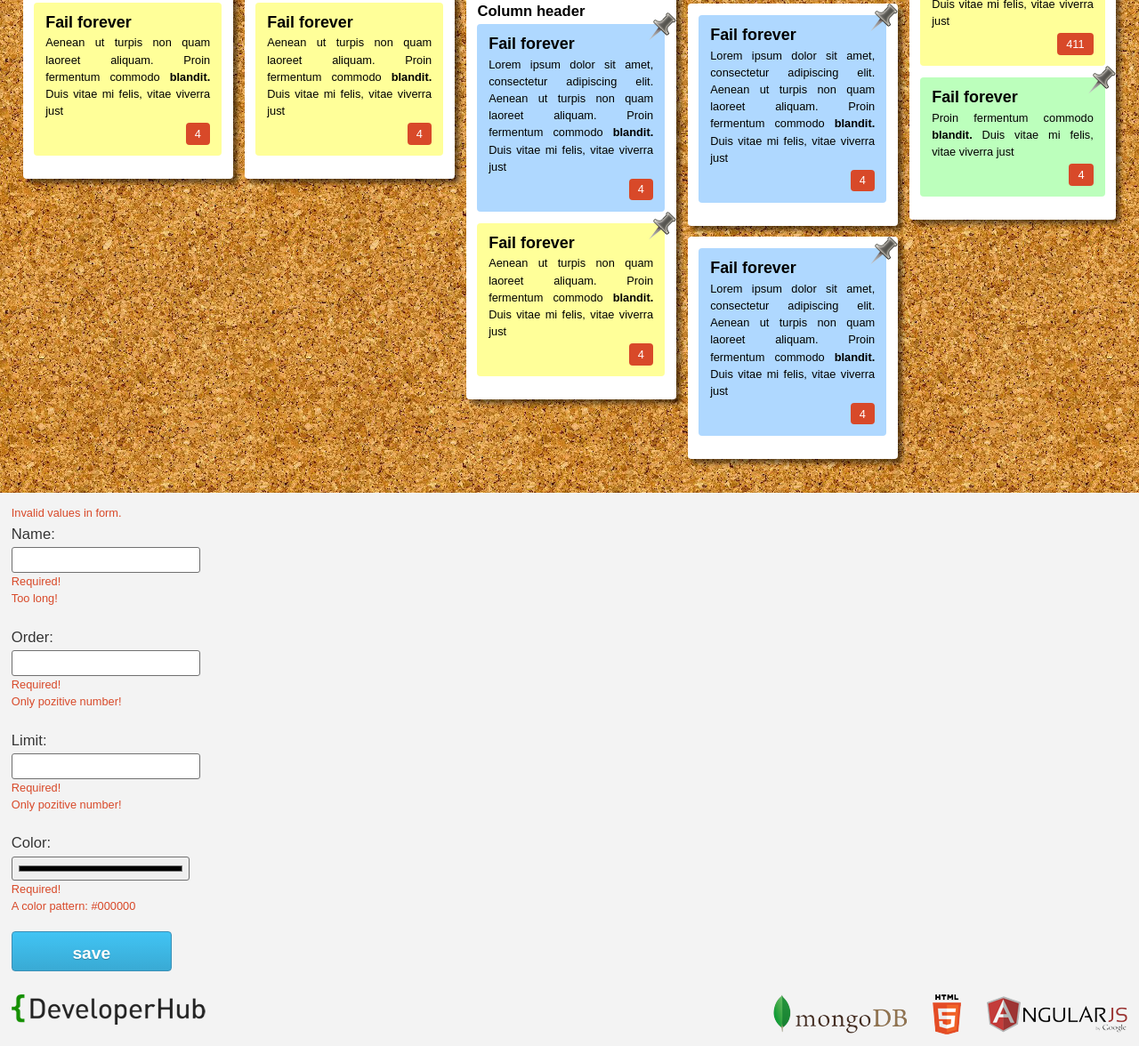
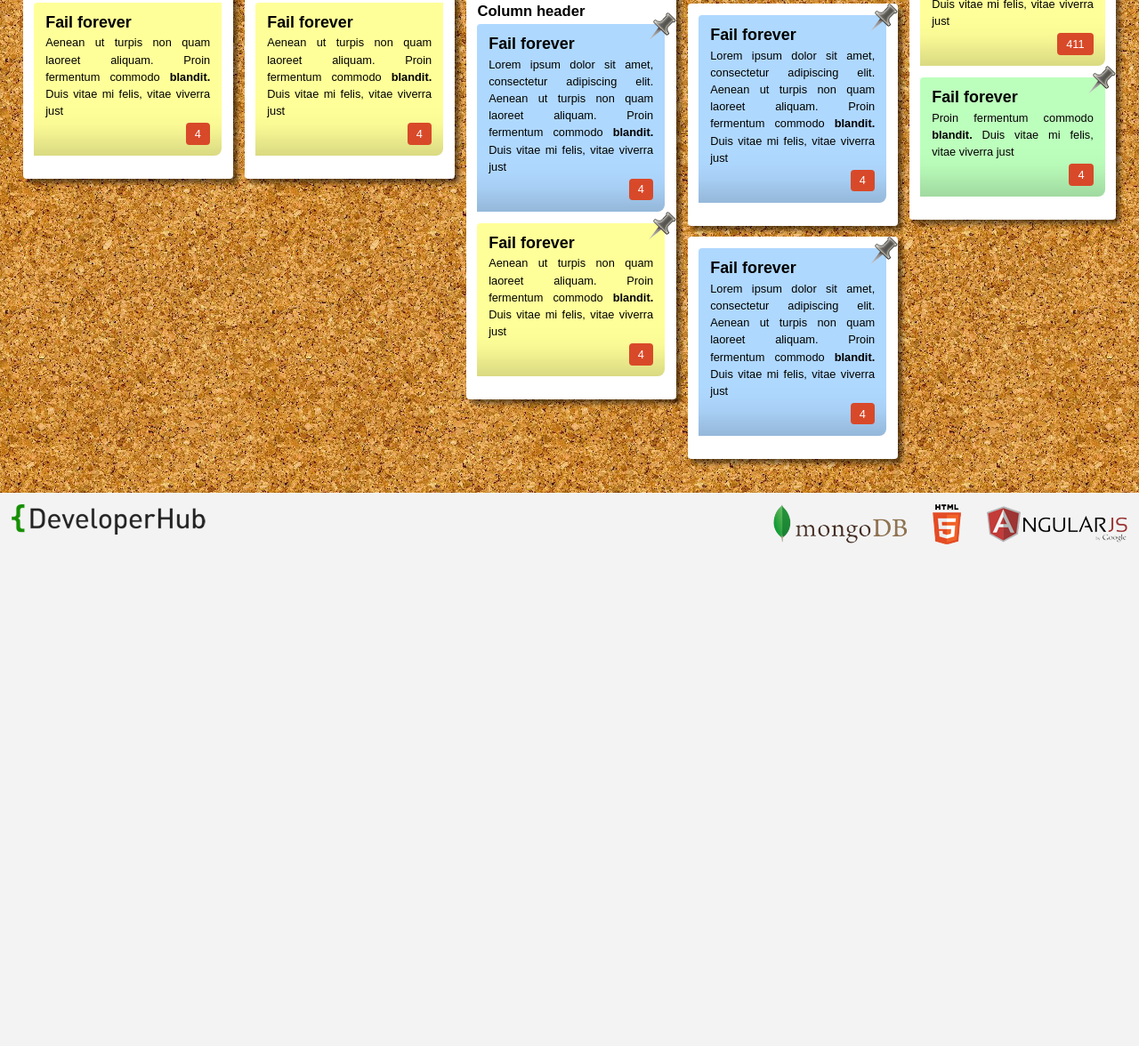
Before and after one commit to GIOEPrague/Kanban-Board, a plain HTML site: page app/index-martin.html in a window 1280 px wide. Shown: the part 406-1582 px from the top of the page at 89% size. After the commit the page ends 1031 px from the top, so only its background shows below. Drawn offline with Linux system fonts and the light colour scheme.

Commit message:
css forms, ticket gradients

```diff
--- a/app/css/screen.css
+++ b/app/css/screen.css
@@ -220,14 +220,17 @@ header nav a:hover {
 }
 .task {
 	background: #ffff99;
+	background-image: url('gra-b.png');
+	background-repeat: repeat-x;
+	background-position: bottom;
 	padding: 1em;
 	margin: 0 0 1em 0;
 	text-align: justify;
 	position: relative;
 
-	-webkit-border-radius: 4px;
-	-moz-border-radius: 4px;
-	border-radius: 4px;
+	-webkit-border-radius: 4px 0 8px 0;
+	-moz-border-radius: 4px 0 8px 0;
+	border-radius: 4px 0 8px 0;
 }
 .task .icon {
 	background: url('pin.png') no-repeat;
@@ -270,10 +273,11 @@ a.coments:hover {
 }
 
 /* Colors */
-.c-red 		{background: #ffd1d0;}
-.c-blue 	{background: #afd8ff;}
-.c-yellow 	{background: #feffaf;}
-.c-green 	{background: #bcffbc;}
+.c-red 		{background-color: #ffd1d0;}
+.c-blue 	{background-color: #afd8ff;}
+.c-yellow 	{background-color: #feffaf;}
+.c-green 	{background-color: #bcffbc;}
+.c-white 	{background-color: #ffffff;}
 
 /* Layout */
 
--- a/app/index-martin.html
+++ b/app/index-martin.html
@@ -155,22 +155,9 @@
             </div>
         </div>
     </div>
-    <form name="columnForm">
-    <div class="error">Invalid values in form.</div>
-    <label>Name:</label> <input type="text" name="name" maxlength="20" required>
-    <span class="error">Required!</span>
-    <span class="error">Too long!</span><br>
-    <label>Order:</label> <input type="number" name="order" min="0" required>
-    <span class="error">Required!</span>
-    <span class="error">Only pozitive number!</span><br>
-    <label>Limit:</label> <input type="number" name="limit" min="0" required>
-    <span class="error">Required!</span>
-    <span class="error">Only pozitive number!</span><br>
-    <label>Color:</label> <input type="color" name="color" required>
-    <span class="error">Required!</span>
-    <span class="error" >A color pattern: #000000</span><br>
-    <input type="submit" value="save">
-    </form>
+
+    <div class="text"></div>
+
     <footer class="clearfix">
         <div id="copyright">
             <a href="#" title="#"><img src="css/developerhub.png" alt="developerhub.png" /></a>
```
Also changed, not shown: app/css/gra-b.png (added), app/css/gra-w.png (added).
